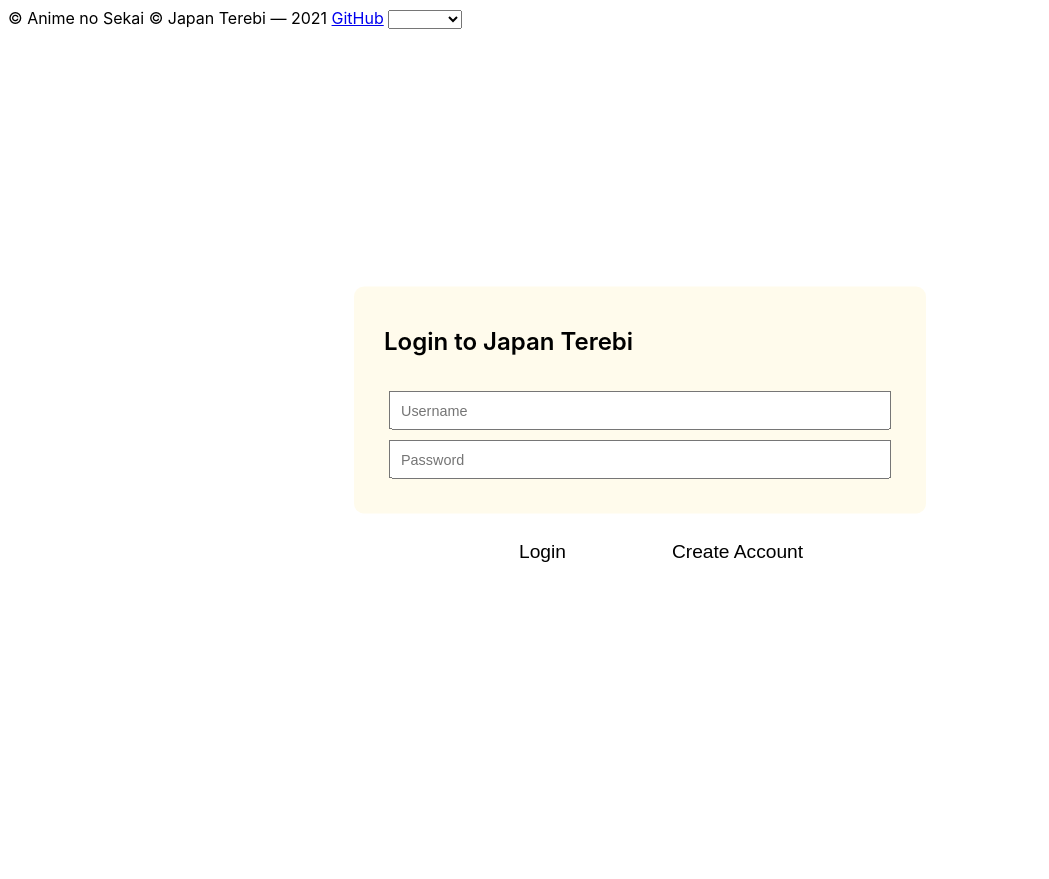
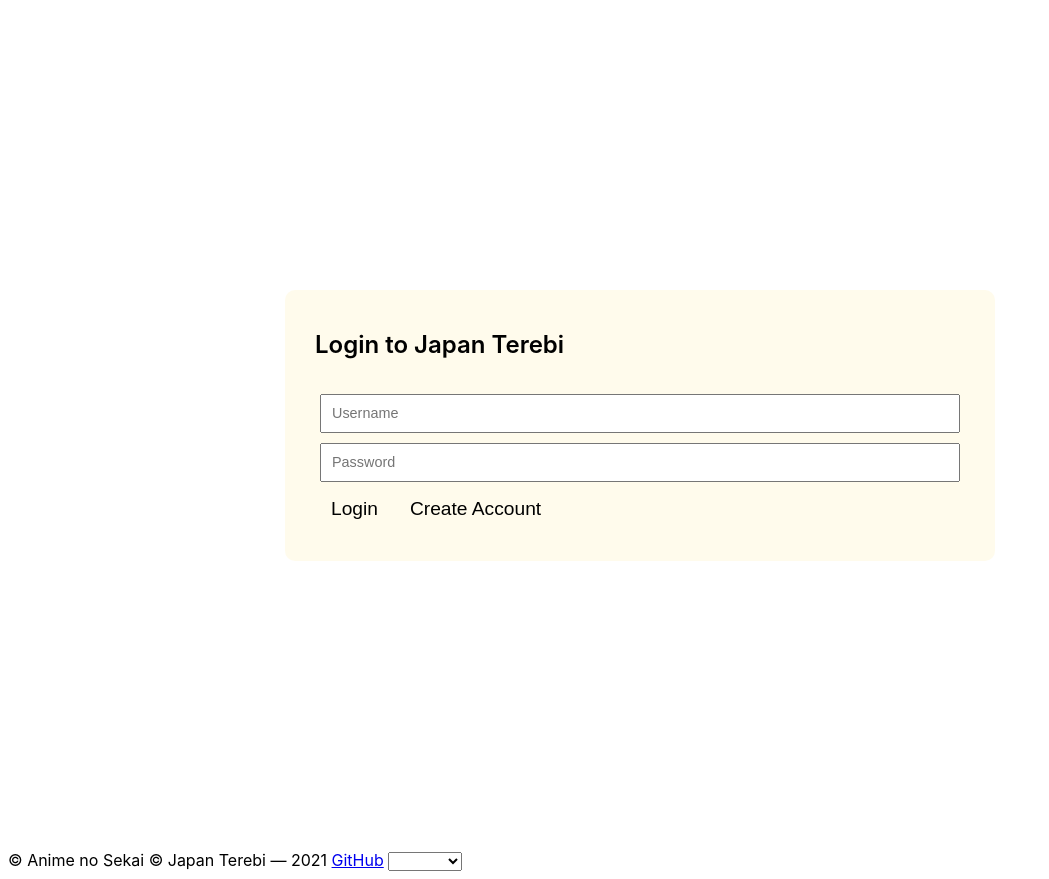
Before and after one commit to AnimenosekaiGroup/japanterebi-front, a plain HTML site: page login.html in a window 1280 px wide. Shown: the whole page, without its empty margins (0-1049 px from the left). Before the commit the page ends 800 px from the top, so only its background shows below. Drawn offline with Linux system fonts and the light colour scheme.

Commit message:
[update] fixing login margins

```diff
--- a/login.html
+++ b/login.html
@@ -30,7 +30,8 @@
 </head>
 
 <body>
-    <login-form class="loginForm hidden" id="loginPage">
+    <app class="app">
+        <login-form class="form hidden" id="loginPage">
             <login-title id="localization-loginTitle">Login to Japan Terebi</login-title>
             <input type="text" id="usernameInput" placeholder="Username" onkeypress="loginInputCallback(event)">
             <input type="password" id="passwordInput" placeholder="Password" onkeypress="loginInputCallback(event)">
@@ -39,7 +40,7 @@
                 <button onclick="setPage()" id="goToSet">Create Account</button>
             </button-container>
         </login-form>
-    <password-set-form class="loginForm hidden" id="setPage">
+        <password-set-form class="form hidden" id="setPage">
             <login-title id="localization-createTitle">Create your account for Japan Terebi</login-title>
             <input type="password" id="inviteInput" placeholder="Invite" onkeypress="setPasswordInputCallback(event)">
             <input type="text" id="createUsernameInput" placeholder="Username" onkeypress="setPasswordInputCallback(event)">
@@ -52,6 +53,7 @@
                 <button onclick="loginPage()" id="goToLogin">Go to Login</button>
             </button-container>
         </password-set-form>
+    </app>
 
     <copyright-container>
         <copyright>© Anime no Sekai</copyright>
--- a/styles/admin.css
+++ b/styles/admin.css
@@ -6,6 +6,13 @@
 
 body {
     font-family: SF Pro Display, Inter, Helvetica, Arial;
+}
+
+.app {
+    display: flex;
+    flex-direction: column;
+    align-items: center;
+    margin: 25px 0px;
 }
 
 .info,
@@ -89,12 +96,8 @@
     background: rgba(255, 244, 208, 0.4);
     padding: 30px;
     border-radius: 10px;
-    position: absolute;
-    top: 50%;
     width: 80vw;
     max-width: 650px;
-    left: 50%;
-    transform: translate(-50%, -50%);
 }
 
 .invitesContainer,
@@ -124,13 +127,11 @@
 
 
 button-container {
-    position: absolute;
     display: flex;
     flex-direction: row;
     bottom: 0;
-    margin-bottom: -50px;
-    left: 50%;
-    transform: translateX(-50%);
+    align-content: flex-start;
+    flex-wrap: wrap;
 }
 
 
@@ -141,7 +142,7 @@
     font-size: 1.2em;
     cursor: pointer;
     opacity: 1;
-    margin: 0px 5px;
+    margin: 10px;
     transition: opacity 300ms ease;
 }
 
@@ -231,6 +232,12 @@
     }
 }
 
+@media screen and (max-width: 730px) {
+    admin-container {
+        width: 100vw;
+    }
+}
+
 @keyframes loading-rotate {
     to {
         transform: rotate(1turn);
--- a/styles/login.css
+++ b/styles/login.css
@@ -6,6 +6,14 @@
 
 body {
     font-family: SF Pro Display, Inter, Helvetica, Arial;
+}
+
+.app {
+    display: flex;
+    flex-direction: column;
+    align-items: center;
+    margin: 25px 0px;
+    min-height: 100vh;
 }
 
 .info,
@@ -83,17 +91,15 @@
     content: '\f057';
 }
 
-.loginForm {
+.form {
     display: flex;
     flex-direction: column;
     background: rgba(255, 244, 208, 0.4);
     padding: 30px;
     border-radius: 10px;
-    position: absolute;
-    top: 50%;
-    width: 40vw;
-    left: 50%;
-    transform: translate(-50%, -50%);
+    width: 80vw;
+    max-width: 650px;
+    margin: auto;
 }
 
 login-title {
@@ -111,25 +117,24 @@
 }
 
 
+
 button-container {
-    position: absolute;
     display: flex;
     flex-direction: row;
     bottom: 0;
-    margin-bottom: -50px;
-    left: 50%;
-    transform: translateX(-50%);
+    align-content: flex-start;
+    flex-wrap: wrap;
 }
 
 
 button {
     background: transparent;
     border: none;
-    width: 185px;
+    width: auto;
     font-size: 1.2em;
     cursor: pointer;
     opacity: 1;
-    margin: 0px 5px;
+    margin: 10px;
     transition: opacity 300ms ease;
 }
 
@@ -241,3 +246,10 @@
         stroke-dashoffset: -124px;
     }
 }
+
+
+@media screen and (max-width: 730px) {
+    .form {
+        width: 90%;
+    }
+}
```
Also changed, not shown: admin.html (+2 -1 lines). Lines whose indentation alone changed are shown as unchanged.
